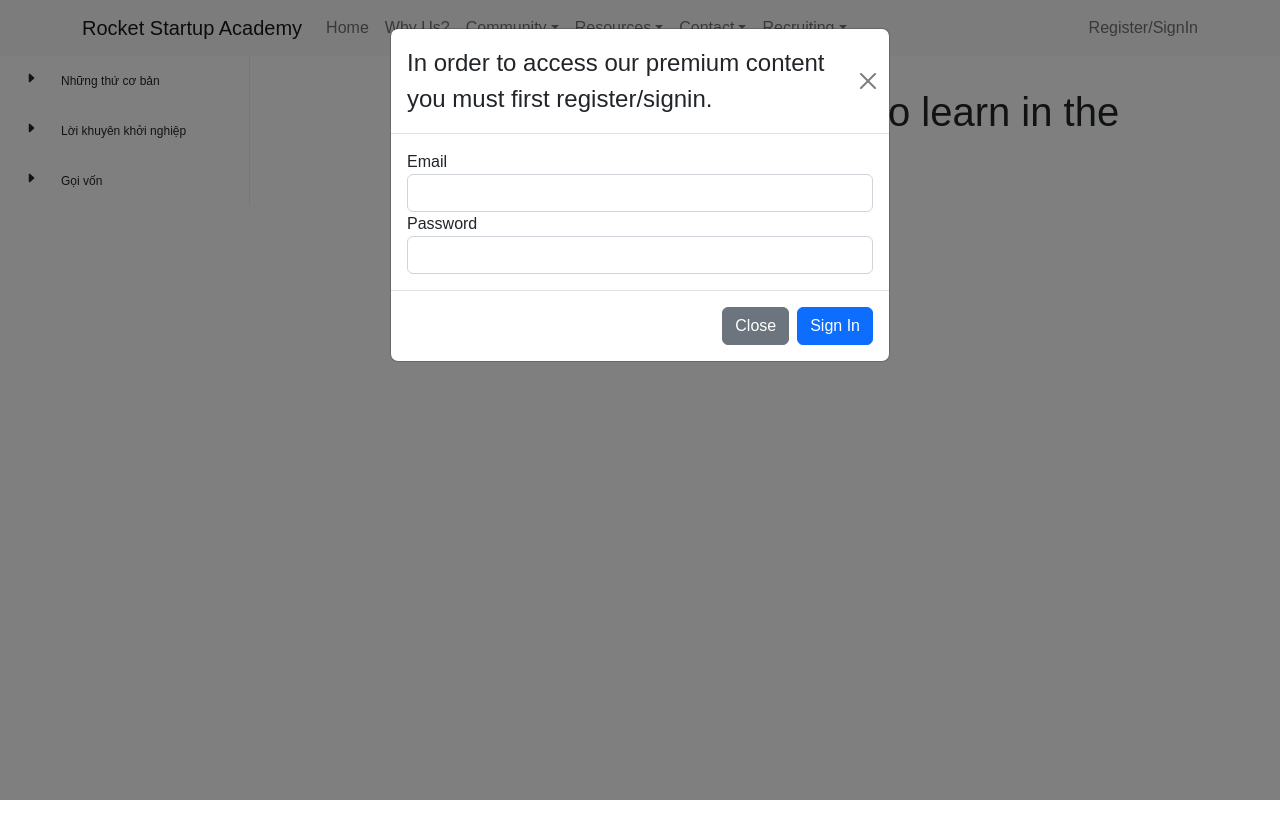
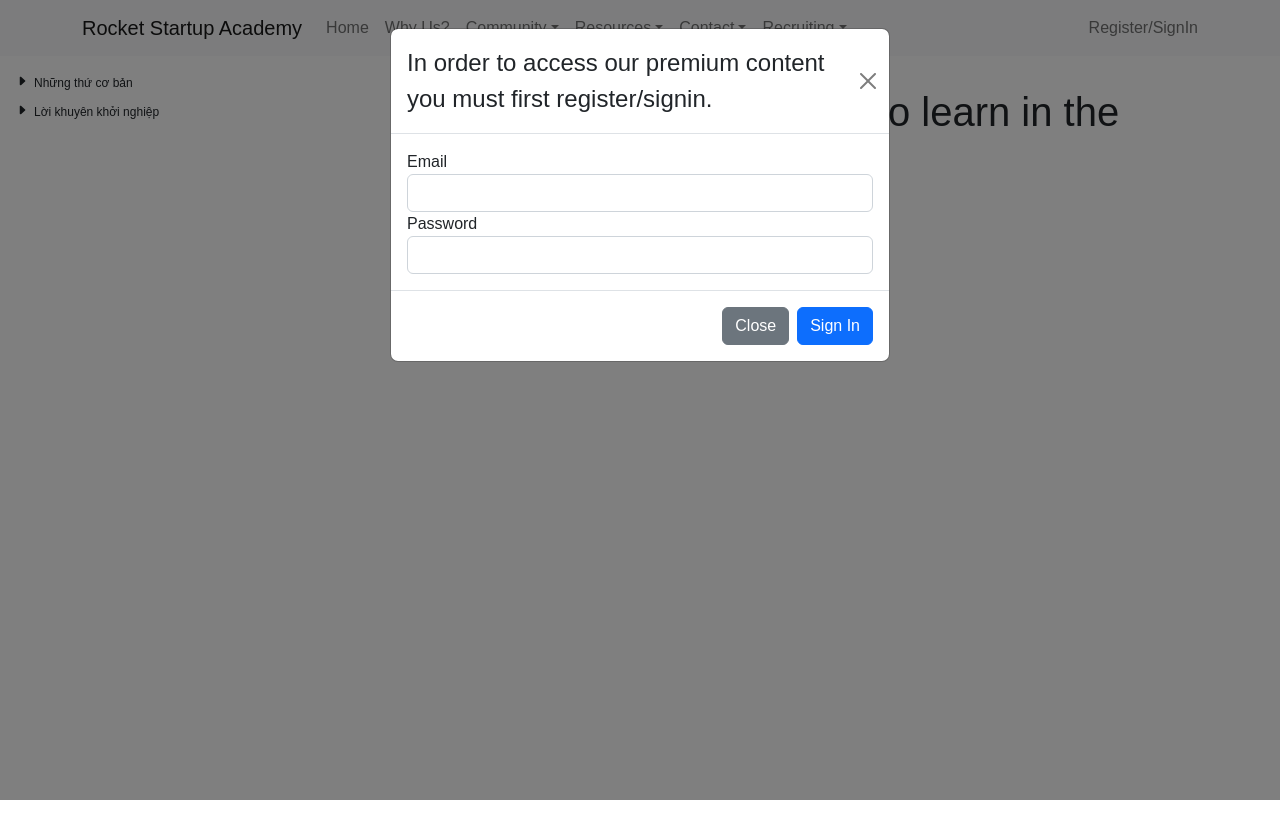
Before and after one commit to PrimeTimeTran/react-ts-knowledgebase, a React (Vite) app: page / in a window 1280 px wide. Shown: the top 838 px of the page. Built offline with nearby package versions, Linux system fonts and the light colour scheme.

Commit message:
RF CQ: Add indenticator

```diff
--- a/src/components/Caret.tsx
+++ b/src/components/Caret.tsx
@@ -45,7 +45,6 @@ export const IconLeft: React.FC<IconProps> = ({ label, children }) => {
       label={label}
       icon={open ? <CaretOpen /> : <CaretRight />}
       onOpenChange={() => setOpen(!open)}
-
     >
       {children}
     </SubMenu>
--- a/src/components/Sidebar.tsx
+++ b/src/components/Sidebar.tsx
@@ -1,12 +1,130 @@
+import { useState } from 'react'
 import {
   Link,
+  useNavigate
 } from "react-router-dom";
 
-import { Sidebar, Menu, MenuItem, sidebarClasses, menuClasses } from 'react-pro-sidebar';
+import { SubMenu, Sidebar, Menu, MenuItem, sidebarClasses, menuClasses } from 'react-pro-sidebar';
 
-import IconLeft from './Caret'
+import IconLeft, { CaretOpen, CaretRight } from './Caret'
 
-export default function Navvv() {
+const items = [
+  {
+    label: 'Những thứ cơ bản',
+    url: '',
+    submenu: [
+      {
+        label: 'Khởi nghiệp là gì',
+        url: '2PACX-1vQGgH5HglrtN4H6m1W_0Z35TNpdEBNuGxLaSY_CfN9fnFMV4XbUgVhCFzAxt6IEoAPetUgLX8ZbktZx',
+      },
+      {
+        label: 'Các giai đoạn khởi nghiệp',
+        url: '2PACX-1vTdE4TjDe2T9nu4TPGBf4Zz9uSbFewv0MzSLsW86PsOBWN1O0Ho8RrIKEhkv4VcGnJBF2qWDI25mU0k',
+      },
+      {
+        label: 'Tham gia một công ty khởi nghiệp',
+        url: '2PACX-1vS3KLyYbO5XMyRFiQNGtztww7Qp8LggbjrCEiMex6h2oxT2XxDrkiUK7Wk3gJqx3k3R4JYuEIiZyi_h',
+      },
+      {
+        label: 'Tại sao nên làm việc tại một công ty khởi nghiệp',
+        url: '2PACX-1vR2-lurxR7npZ_qKp3ZjwLeNH4Pxemq9QRfUxfkoxiTyOL5g2BQbuZJaLeeLCafnO13N8mahXVYRTn6',
+      },
+      {
+        label: 'Tại sao không nên làm việc tại một công ty khởi nghiệp',
+        url: '2PACX-1vQClV-Ohy0oBTqL9lfsMVppUc8G1PvqWMMjsPnHsuakjUL5-XK8yS0SwKXZkXgADxBR-wJU-dRHhBb6',
+      },
+      {
+        label: 'Viết một sơ yếu lý lịch tuyệt vời',
+        url: '2PACX-1vQoOnwOMVGkMZ21cOvNwZUcnVJ8tMPvsG1oNZq3S4JCgvBVsMWwP8t6AkniFAb8HvUc49UJ4ccFmsB8',
+      },
+    ]
+  },
+  {
+    label: 'Lời khuyên khởi nghiệp',
+    url: '',
+    submenu: [
+      {
+        label: 'Tạo ra thứ gì đó mà mọi người yêu thích',
+        url: '2PACX-1vSbtgVLsGMWZlnYt2syAmFLeSSLzXes-4aJOZnYxrYCW8p19-XCLwbUYulCCBAjm1tcbVUGqB27SOEZ',
+      },
+      {
+        label: 'Làm những việc không mở rộng quy mô',
+        url: '2PACX-1vQQnr_xn8doZtiZnFLkk-kStIbQLu7EXylC5_eZRFo2LA4Y-d-nIn_6jxGsgyATElv6_9UJDTDQiBhR',
+      },
+      {
+        label: 'Suy thoái kinh tế',
+        url: '2PACX-1vQIyPlYTQdwGxWh-G96_LkhVKeibe9VwJq8XG2Dn27CahLNL-iRqX-uJSCa6K0dTnyDtrW7Ac-O31m3',
+      },
+      {
+        label: 'Không ngừng chăm chỉ',
+        url: '2PACX-1vTwpqNR2nI12ULj9jzHfKeMfaRwuXhD8aZZ-PGSo0Bt6V0dJjDrrgjK1_PmgYeh0d-wafHL-jfCsftX',
+      },
+      {
+        label: 'Công ty khởi nghiệp phát triển nhanh chóng',
+        url: '2PACX-1vQKlGhuwHQlZ5zT41IzE4SF7SUFDseY5zPLbXC2CFLbPLtYvv6im4IBNHJ74La22ZPJwlcOk-Cx7o45',
+      },
+      {
+        label: 'Khởi nghiệp = Tăng trưởng',
+        url: '2PACX-1vTjrPn6szVpKKNloxqG8OnQokG7i1bMzUDmQz82VbY6B3QJY1bMNwfC0MGy8TeNfYyKuq0sh6KvaDL4',
+      },
+      {
+        label: '90/10 Giải pháp',
+        url: '2PACX-1vT3xcjBHOd0UuUPAT00ALl8-51KeWOWHRrOtYnalsXgtwnD3Yt5DQFKhKY8yV6pP44OcFOSt9NqZqve',
+      },
+    ]
+  }
+]
+
+type SubmenuProps = {
+  label: string;
+  url: string;
+  submenu: {
+    label: string;
+    url: string
+  }[];
+}
+
+function Submenu(props: { i: SubmenuProps }) {
+  const [open, setOpen] = useState(false)
+  const navigate = useNavigate();
+
+  const onClick = (url: string) => {
+    setOpen(!open)
+    if (props.i.url) {
+      navigate(`posts/${url}`)
+    }
+  }
+
+  return (
+    <li>
+      <span onClick={() => onClick(props.i.url)}>
+        {open ? <CaretOpen /> : <CaretRight />}
+        {props.i.label}
+      </span>
+      {open && <ul className="submenu">
+        {props.i.submenu && props.i.submenu.map(s => <li onClick={() => navigate(`posts/${s.url}`)}>{s.label}</li>)}
+        <ul className="submenu">
+          {items.map((i: SubmenuProps) => (
+            <Submenu i={i} key={i.label} />
+          ))}
+        </ul>
+      </ul>}
+    </li>
+  )
+}
+
+export default function Aside() {
+  return (
+    <div>
+      <ul>
+        {items.map((i: SubmenuProps) => (
+          <Submenu i={i} key={i.label} />
+        ))}
+      </ul>
+    </div>
+  )
+
+
   return (
     <Sidebar
       rootStyles={{
@@ -71,6 +189,16 @@ export default function Navvv() {
           <MenuItem className="submenu" component={<Link to={`posts/2PACX-1vT3xcjBHOd0UuUPAT00ALl8-51KeWOWHRrOtYnalsXgtwnD3Yt5DQFKhKY8yV6pP44OcFOSt9NqZqve`} />}>
             90/10 Giải pháp
           </MenuItem>
+
+          <IconLeft label="Lời khuyên khởi nghiệp">
+            <MenuItem className="submenusubmenu">Submenu 1 </MenuItem>
+            <MenuItem className="submenusubmenu">Submenu 2 </MenuItem>
+            <SubMenu className="submenusubmenu" label={'Submenu 3'}>
+              <MenuItem className="submenusubmenusubmenu">Submenu 3.1 </MenuItem>
+              <MenuItem className="submenusubmenusubmenu">Submenu 3.2 </MenuItem>
+            </SubMenu>
+          </IconLeft>
+
         </IconLeft>
       </Menu>
       <Menu>
--- a/src/index.css
+++ b/src/index.css
@@ -1,18 +1,22 @@
 * {
   font-family: Arial, Helvetica, sans-serif !important;
 }
+
 
 #sidebar {
   width: 22rem;
   display: flex;
   flex-direction: column;
-  background-color:white;
+  /* background-color:red; */
+  overflow-x: scroll;
 }
 
 #sidebar > * {
   padding-left: 1rem;
   padding-right: 1rem;
+  width: 100%;
 }
+
 
 #detail {
   flex: 1;
@@ -20,32 +24,7 @@
   width: 100%;
 }
 
-a.ps-menu-button {
-  padding-left: 0px !important;
-}
 
-a.ps-menu-button:hover {
-  background-color: transparent !important;
-}
-
-.ps-open > ul {
-  /* padding-left: 10px; */
-}
-
-.ps-submenu-expand-icon {
-  display: none;
-}
-
-.submenu {
-  /* border-left: solid; */
-  padding-left: 10px;
-  /* border-left-width: 1px;
-  border-left-color: black; */
-}
-
-.ps-submenu-root::-webkit-scrollbar {
-  /* display: none; */
-}
 
 /* Extra small devices (phones, 600px and down) */
 @media only screen and (max-width: 600px) {
@@ -84,16 +63,24 @@ a.ps-menu-button:hover {
   .example {background: pink;}
 }
 
-.gradient-blur {
-  position: fixed;
-  z-index: 5;
-  inset: auto 0 0 0;
-  height: 60%;
-  pointer-events: none;
+.blurry-gradient {
+  -webkit-mask-image: linear-gradient(to bottom,black 0%, transparent 80%);
+  mask-image: linear-gradient(to bottom,black 0%, transparent 80%);
 }
 
-.blurry-gradient {
-  -webkit-mask-image: linear-gradient(to bottom,black 10%,transparent 80%);
-  mask-image: linear-gradient(to bottom,black 10%,transparent 80%);
-	/* filter: blur(3px); */
+div > ul {
+  padding: 0.5em;
+  padding-left: 0px;
 }
+
+li {
+  list-style: none;
+  margin-top: 10px;
+  margin-bottom: 10px;
+  font-size: 12px;
+}
+
+.submenu {
+  border-left: 1px solid grey;
+  padding-left: 1em;
+}
--- a/src/routes/post.tsx
+++ b/src/routes/post.tsx
@@ -13,6 +13,7 @@ const Post = () => {
         width="100%"
         height="100%"
         scrolling={isAuthenticated ? "yes" : "no"}
+        // scrolling="yes"
         className={isAuthenticated ? "yes" : "blurry-gradient"}
         src={`https://docs.google.com/document/d/e/${postId}/pub?embedded=true`}
         style={{
```
